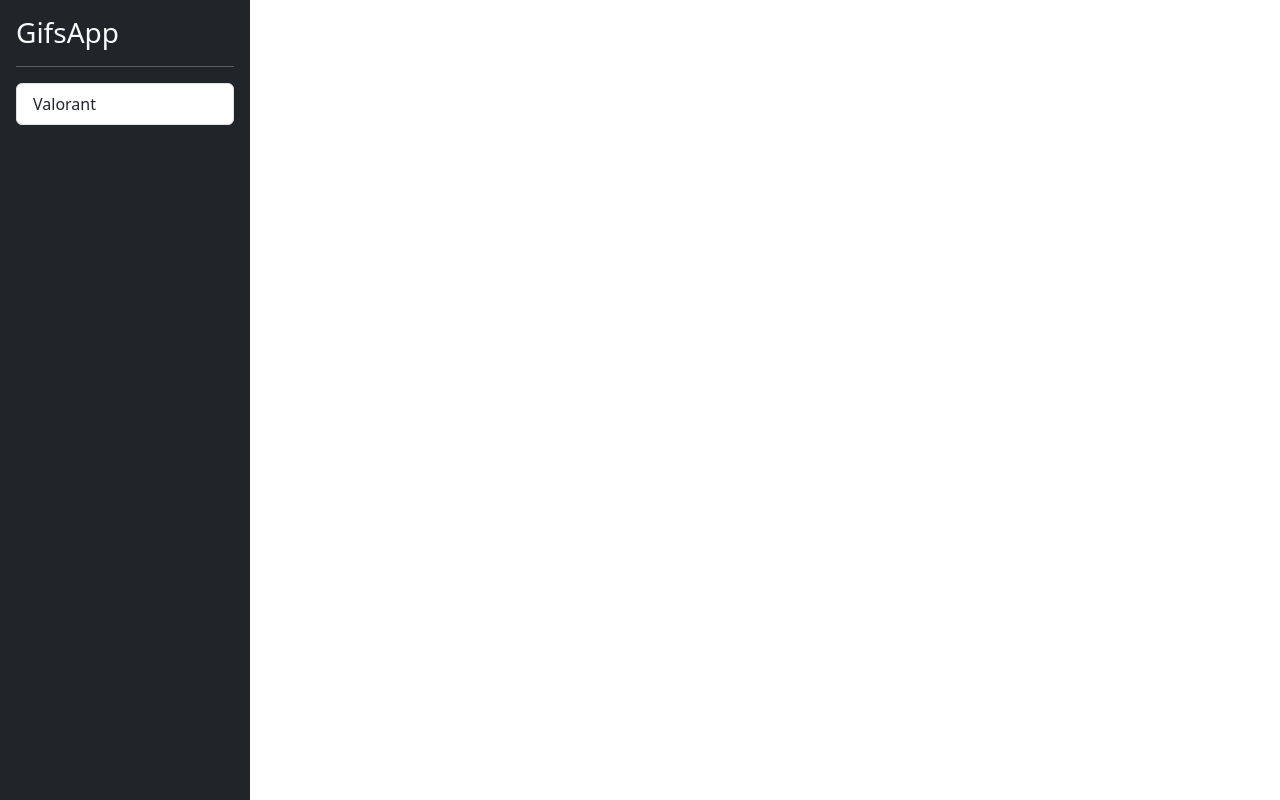
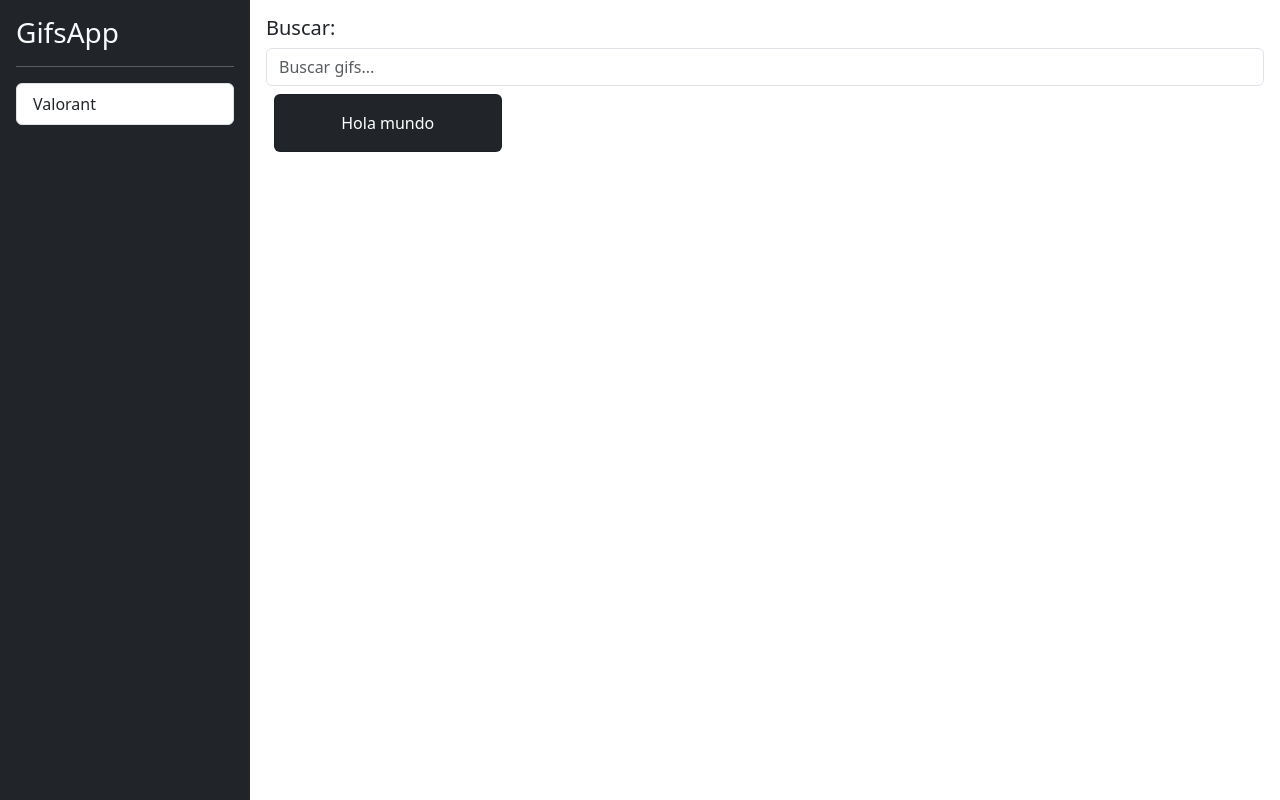
Before and after one commit to issa23i/gifs-app, an Angular app: page / in a window 1280 px wide. Built offline with nearby package versions, Linux system fonts and the light colour scheme.

Commit message:
home-page

```diff
--- a/src/app/app.component.html
+++ b/src/app/app.component.html
@@ -1,4 +1,5 @@
 <div class="d-flex">
 
   <shared-sidebar></shared-sidebar>
+  <gifs-home-page class="flex-fill"></gifs-home-page>
 </div>
--- /dev/null
+++ b/src/app/gifs/components/card-list/card-list.component.html
@@ -0,0 +1,10 @@
+<div class="row">
+  <div class="col-md-3 col-sm-6">
+    <div class="text-center mb-2 card bg-dark">
+      <!--TODO: Crear imagen-->
+      <div class="card-body text-white">
+        <p class="card-text">Hola mundo</p>
+      </div>
+    </div>
+  </div>
+</div>
--- /dev/null
+++ b/src/app/gifs/components/search-box/search-box.component.ts
@@ -0,0 +1,15 @@
+import { Component} from '@angular/core';
+
+@Component({
+  selector: 'gifs-search-box',
+  template: `<h5>Buscar:</h5>
+            <input type="text"
+            class="form-control"
+            placeholder="Buscar gifs...">`
+})
+
+export class SearchBoxComponent  {
+  constructor() { }
+
+
+}
--- a/src/app/gifs/pages/home/home-page.component.html
+++ b/src/app/gifs/pages/home/home-page.component.html
@@ -1 +1,12 @@
-<p>home-page works!</p>
+<div class="row p-3">
+  <div class="col-12">
+    <!-- busqueda -->
+
+    <gifs-search-box></gifs-search-box>
+    <div class="col-12 p-2">
+      <!-- listado de gifs -->
+      <gifs-card-list></gifs-card-list>
+    </div>
+  </div>
+
+</div>
```
Also changed, not shown: src/app/gifs/components/card-list/card-list.component.ts (added, +7 -0 lines), src/app/gifs/gifs.module.ts (+5 -2 lines).
